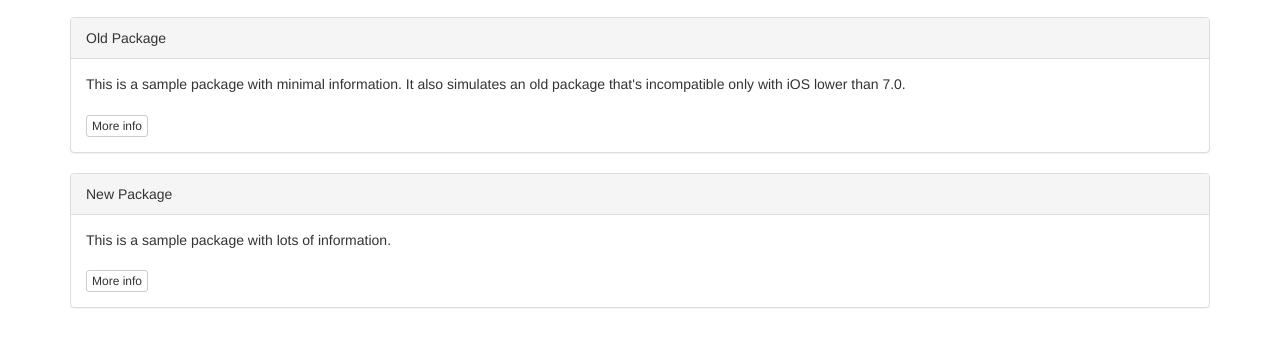
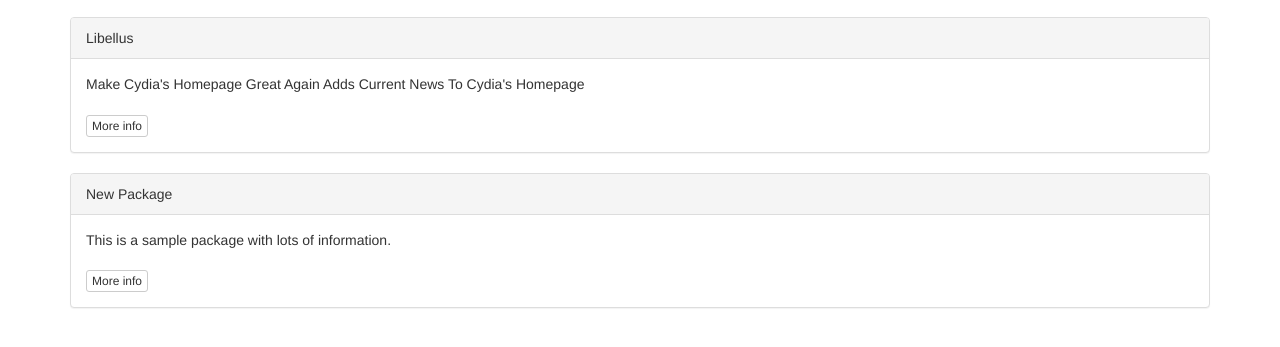
Before and after one commit to Mintiii/repo, a plain HTML site: page index.html in a window 1280 px wide. Shown: the part 349-696 px from the top of the page. Drawn offline with nearby package versions, Linux system fonts and the light colour scheme.

Commit message:
Update index.html

```diff
--- a/index.html
+++ b/index.html
@@ -26,10 +26,10 @@
 
 <div class="container">
 	<div class="panel panel-default">
-	  <div class="panel-heading">Old Package</div>
+	  <div class="panel-heading">Libellus</div>
 	  <div class="panel-body">
-		This is a sample package with minimal information.
-		It also simulates an old package that's incompatible only with iOS lower than 7.0.<br /><br />
+		Make Cydia's Homepage Great Again
+		Adds Current News To Cydia's Homepage<br /><br />
 		<a class="btn btn-xs btn-default" href="depictions/?p=com.supermamon.oldpackage">More info</a>
 	  </div>
 	</div>
```
